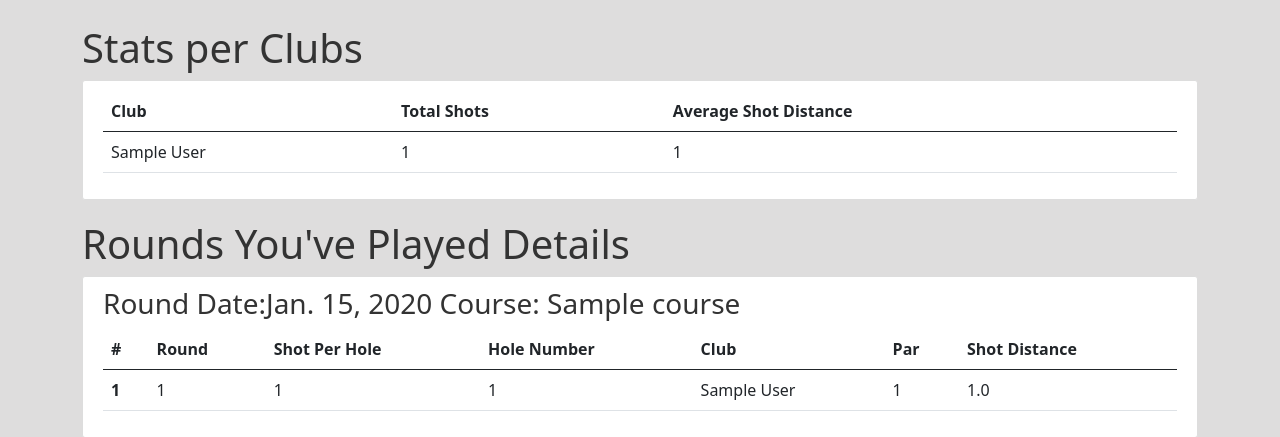
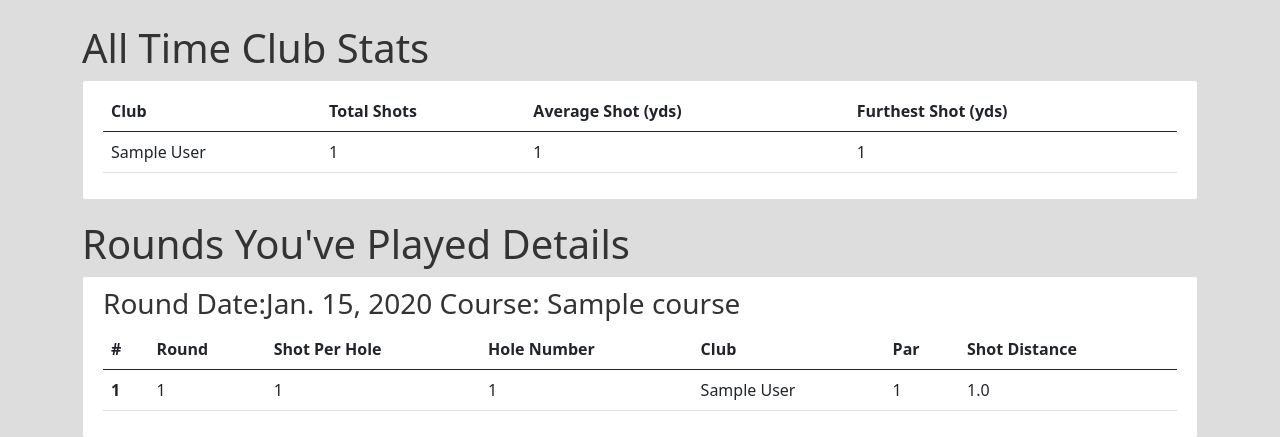
Before and after one commit to Athunder79/Final_project, a Django app: page /rounds/ in a window 1280 px wide. Shown: the part 56-493 px from the top of the page. Run offline with Django 5.2, Linux system fonts and the light colour scheme; a user stored in the database is signed in; tables that the repository leaves empty hold one stand-in row (values such as "Sample post"); some libraries are stand-ins or nearby versions.

Commit message:
add furthest shot to stats

```diff
--- a/birdie_iview/core/templates/core/rounds.html
+++ b/birdie_iview/core/templates/core/rounds.html
@@ -6,7 +6,7 @@
 {% if user.is_authenticated %}
 
 <!-- Stats per clubs -->
-<h1>Stats per Clubs</h1>
+<h1>All Time Club Stats</h1>
 <div class="content-section">
     <div id="clubs" class="table-responsive">
         <table id="clubs-body" class="table">
@@ -14,7 +14,8 @@
                 <tr>
                     <th scope="col">Club</th>
                     <th scope="col">Total Shots</th>
-                    <th scope="col">Average Shot Distance</th>
+                    <th scope="col">Average Shot (yds)</th>
+                    <th scope="col">Furthest Shot (yds)</th>
                 </tr>
             </thead>
 
@@ -23,7 +24,12 @@
                 <tr>
                     <td>{{ club_stat.club__club_name }}</td>
                     <td>{{ club_stat.total_shots }}</td>
-                    <td>{{ club_stat.average_distance }}</td>
+                    <td>{{ club_stat.average_distance|floatformat:"0" }}</td>
+                    {% for furthest_shot in furthest_shots_per_club %}
+                        {% if furthest_shot.club__club_name == club_stat.club__club_name %}
+                            <td>{{ furthest_shot.furthest_distance|floatformat:"0" }}</td>
+                        {% endif %}
+                    {% endfor %}
                 </tr>
                 {% endfor %}
             </tbody>
--- a/birdie_iview/core/views.py
+++ b/birdie_iview/core/views.py
@@ -8,7 +8,7 @@ from django.shortcuts import render, get_object_or_404, redirect
 from django.views.generic import CreateView, ListView
 from django.conf import settings
 from .forms import ShotForm, RoundForm, HoleForm
-from django.db.models import Count, Avg, When, Case
+from django.db.models import Count, Avg, Max
 from .models import Shot, Course, Round, Clubs, Hole
 import googlemaps
 import json
@@ -288,6 +288,14 @@ class ScoreListView(LoginRequiredMixin, ListView):
         )
         context['shots_per_club_all'] = shots_per_club_all
 
+        furthest_shots_per_club = (
+            Shot.objects.filter(user=self.request.user)
+            .values('club__club_name')
+            .annotate(furthest_distance=Max('shot_distance'))
+        )
+        context['furthest_shots_per_club'] = furthest_shots_per_club
+
+
         return context
 
     def get_queryset(self):
```
